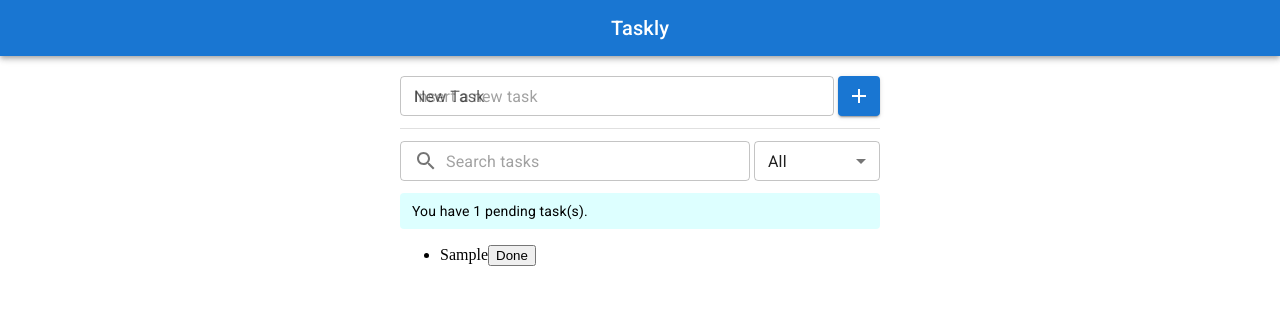
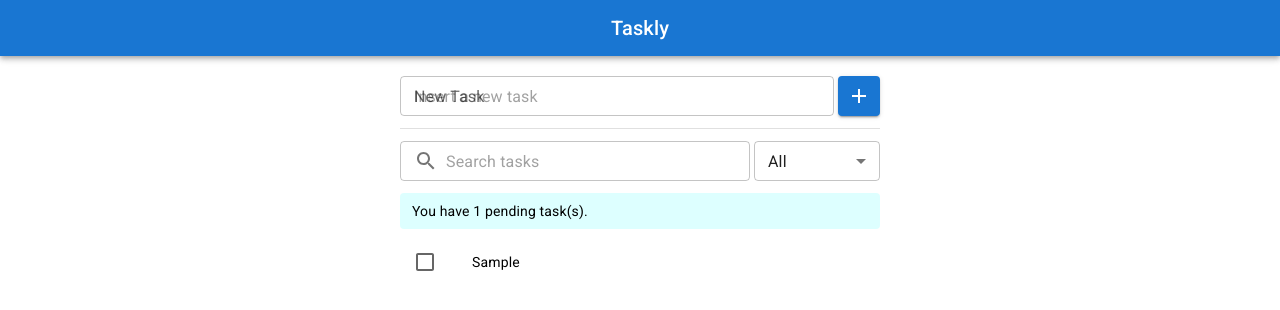
Before and after one commit to Kyubinhan/taskly, a React (Create React App) app: page / in a window 1280 px wide. Both pictures are taken after typing "Sample" into the empty fields and a click on the button 859 px from the left and 96 px from the top of the page. Shown: the top 310 px of the page. Built offline with nearby package versions, Linux system fonts and the light colour scheme.

Commit message:
Update task list & item components with Mui List

```diff
--- a/src/components/TaskItem/TaskItem.tsx
+++ b/src/components/TaskItem/TaskItem.tsx
@@ -1,4 +1,10 @@
+import ListItem from "@mui/material/ListItem"
+import ListItemButton from "@mui/material/ListItemButton"
+import ListItemIcon from "@mui/material/ListItemIcon"
+import ListItemText from "@mui/material/ListItemText"
+import Checkbox from "@mui/material/Checkbox"
 import React from "react"
+
 import { Task } from "src/types/Task"
 
 interface Props {
@@ -13,17 +19,30 @@ const TaskItem: React.FC<Props> = ({ task, onCompleteTask }) => {
   }
 
   return (
-    <li>
-      <span
-        data-testid="task"
-        style={{ textDecoration: completed ? "line-through" : "none" }}
-      >
-        {text}
-      </span>
-      <button data-testid="task-done-btn" onClick={onClick}>
-        Done
-      </button>
-    </li>
+    <ListItem disablePadding>
+      <ListItemButton role={undefined} onClick={onClick} dense>
+        <ListItemIcon>
+          <Checkbox
+            edge="start"
+            checked={completed}
+            tabIndex={-1}
+            disableRipple
+            inputProps={{
+              "aria-labelledby": text,
+              // @ts-expect-error
+              "data-testid": "task-done-btn",
+            }}
+          />
+        </ListItemIcon>
+        <ListItemText
+          primary={text}
+          sx={{
+            textDecoration: completed ? "line-through" : "none",
+          }}
+          data-testid="task-text"
+        />
+      </ListItemButton>
+    </ListItem>
   )
 }
 
--- a/src/components/TaskList/TaskList.tsx
+++ b/src/components/TaskList/TaskList.tsx
@@ -1,6 +1,10 @@
+import List from "@mui/material/List"
 import React from "react"
+
 import { Task } from "src/types/Task"
-import TaskItem from "../TaskItem"
+import TaskItem from "src/components/TaskItem"
+
+import styles from "./style.module.css"
 
 interface Props {
   tasks: Task[]
@@ -9,11 +13,11 @@ interface Props {
 
 const TaskList: React.FC<Props> = ({ tasks, onCompleteTask }) => {
   return (
-    <ul data-testid="task-list">
+    <List className={styles.list} data-testid="task-list" disablePadding>
       {tasks.map((task) => (
         <TaskItem key={task.id} task={task} onCompleteTask={onCompleteTask} />
       ))}
-    </ul>
+    </List>
   )
 }
 
--- /dev/null
+++ b/src/components/TaskList/style.module.css
@@ -0,0 +1,3 @@
+.list li + li {
+  border-top: 1px solid rgba(0, 0, 0, 0.12);
+}
```
Also changed, not shown: 1 other file (tests, documents, lock files or other folders).
